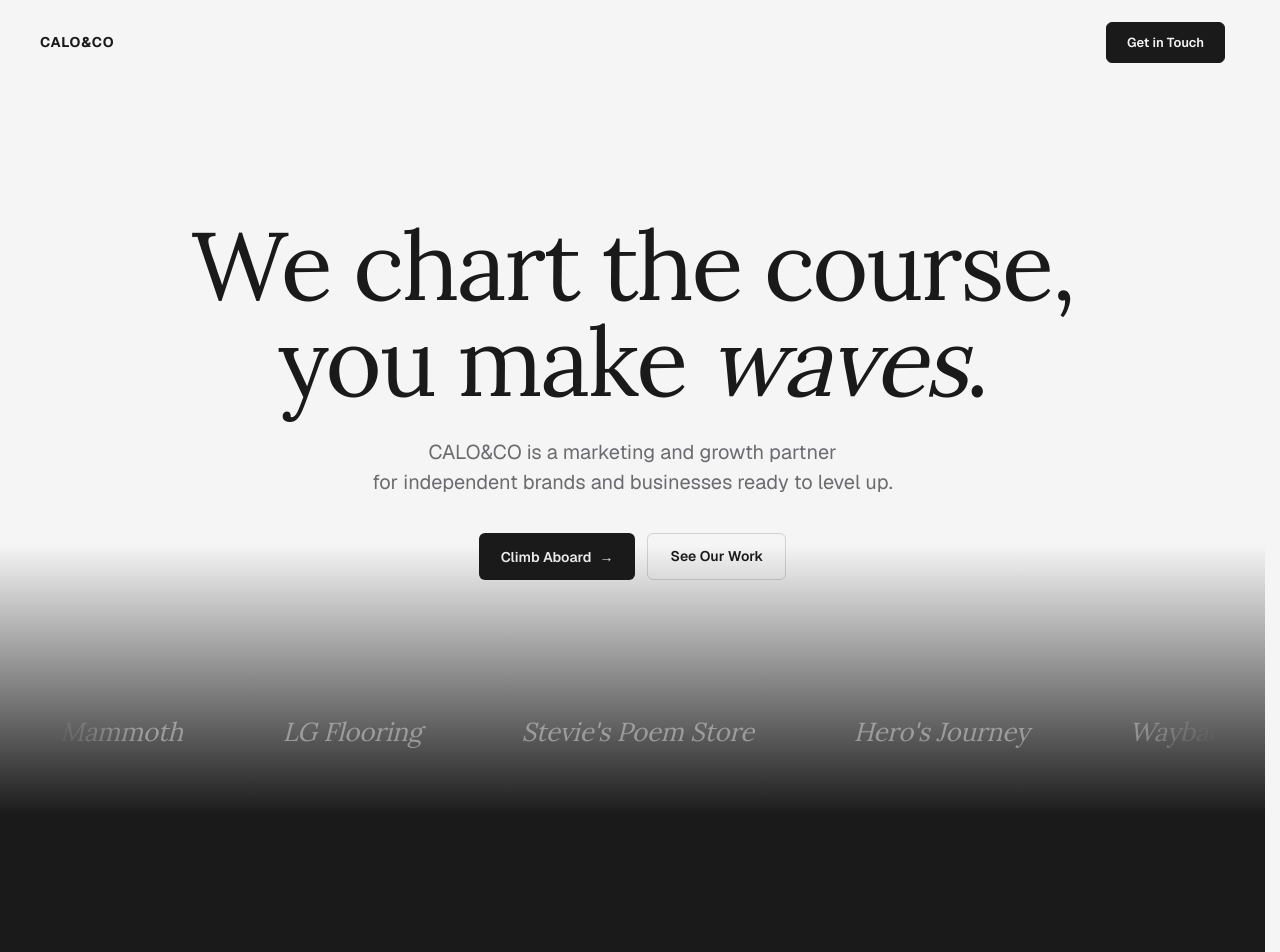
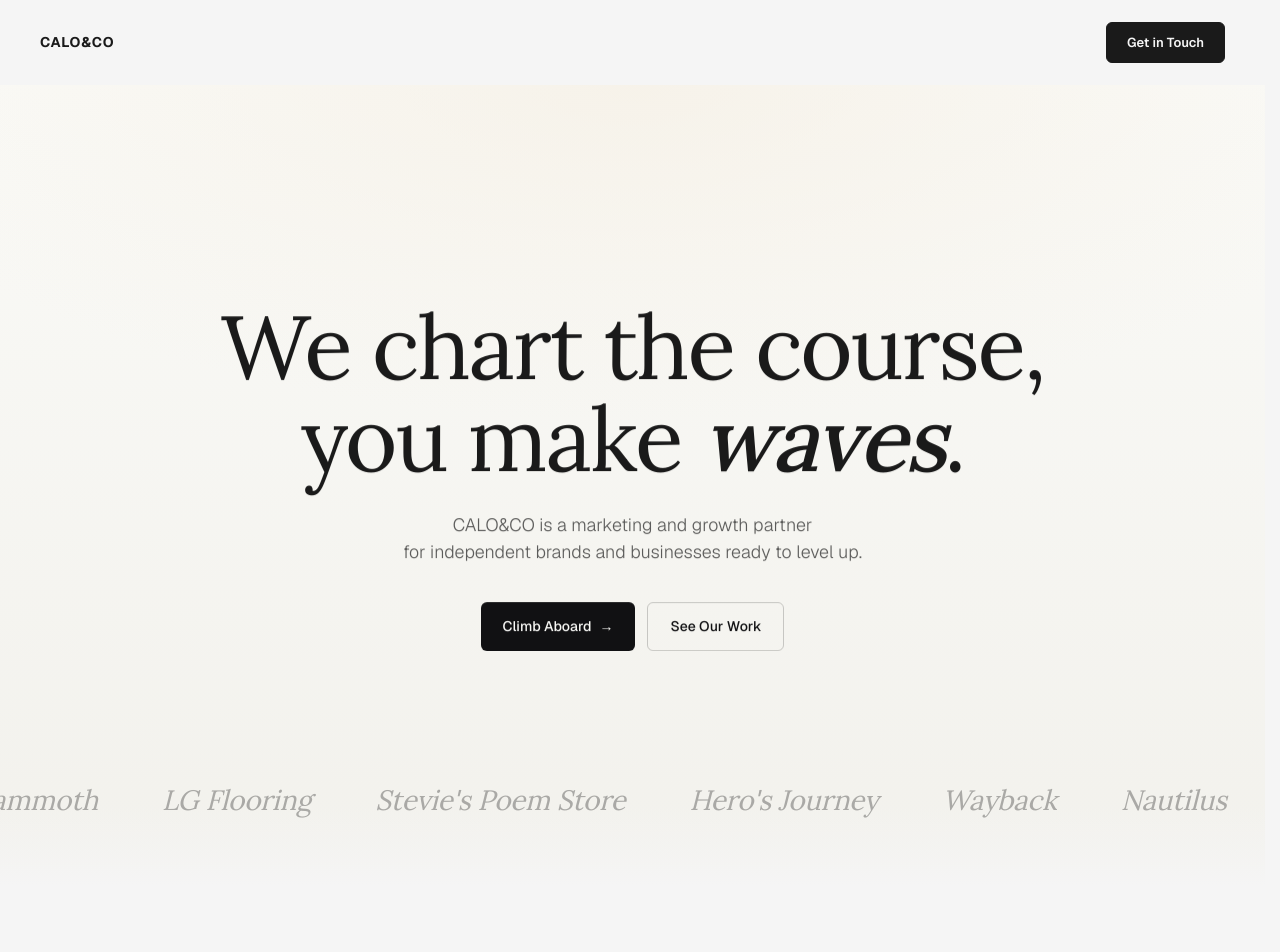
Before and after one commit to mikexcalo/calo-co-site, a Next.js app: page / in a window 1280 px wide. Shown: the top 952 px of the page. Built offline with nearby package versions, Linux system fonts and the light colour scheme.

Commit message:
Hero→WhoWeAre Plunge transition
Co-Authored-By: Claude Opus 4.6 (1M context) <noreply@anthropic.com>

```diff
--- a/app/page.tsx
+++ b/app/page.tsx
@@ -1,7 +1,6 @@
 import RevealProvider from "@/components/RevealProvider";
 import Nav from "@/components/Nav";
-import Hero from "@/components/Hero";
-import WhoWeAre from "@/components/WhoWeAre";
+import HeroPlunge from "@/components/HeroPlunge";
 import WhatWeDo from "@/components/WhatWeDo";
 import WhoWeServe from "@/components/WhoWeServe";
 import Journey from "@/components/Journey";
@@ -20,8 +19,7 @@ export default function Home() {
       <RevealProvider />
       <div className={styles.navStickyRegion}>
         <Nav />
-        <Hero />
-        <WhoWeAre />
+        <HeroPlunge />
       </div>
       <WhatWeDo />
       <WhoWeServe />
--- /dev/null
+++ b/components/HeroPlunge.module.css
@@ -0,0 +1,197 @@
+/* Plunge container — 300vh runway */
+.plunge {
+  position: relative;
+  height: 300vh;
+}
+
+/* Inner stage — sticky for the dive */
+.stage {
+  position: sticky;
+  top: 0;
+  height: 100vh;
+  overflow: hidden;
+  /* Hero gradient: vertical paper→ivory with a soft warm wash from the top */
+  background:
+    radial-gradient(ellipse 90% 60% at 50% 0%, rgba(245, 239, 228, 0.7), transparent 70%),
+    linear-gradient(180deg, #FAFAF7 0%, #F2F1EC 100%);
+}
+
+/* The dark overlay that fades in to cover the cream gradient */
+.stage::before {
+  content: '';
+  position: absolute;
+  inset: 0;
+  background: #111113;
+  opacity: clamp(0, calc((var(--p, 0) - 0.2) * 1.6), 1);
+  z-index: 1;
+  pointer-events: none;
+}
+
+/* Layer base */
+.layer {
+  position: absolute;
+  inset: 0;
+  display: flex;
+  flex-direction: column;
+  align-items: center;
+  justify-content: center;
+  padding: 0 64px;
+  will-change: transform, opacity;
+  z-index: 2;
+}
+
+/* HERO layer — translates upward as you dive */
+.layerHero {
+  transform: translateY(calc(var(--p, 0) * -110vh));
+}
+
+/* WHO WE ARE layer — rises from below, fades in after --p > 0.4 */
+.layer02 {
+  transform: translateY(calc((1 - var(--p, 0)) * 80vh));
+  opacity: clamp(0, calc((var(--p, 0) - 0.4) * 2.5), 1);
+  z-index: 3;
+}
+
+/* HERO content */
+.heroHeadline {
+  font-family: var(--font-lora), Georgia, serif;
+  font-weight: 400;
+  font-size: clamp(2.75rem, 7vw, 6rem);
+  line-height: 1.02;
+  letter-spacing: -0.025em;
+  text-align: center;
+  color: #1A1A1A;
+  max-width: 1100px;
+  margin: 0;
+}
+.heroHeadline em { font-style: italic; font-weight: 500; }
+
+.heroSub {
+  font-family: var(--font-geist), system-ui, sans-serif;
+  font-weight: 300;
+  font-size: clamp(1rem, 1.4vw, 1.25rem);
+  line-height: 1.5;
+  text-align: center;
+  margin-top: 28px;
+  color: rgba(26, 26, 26, 0.7);
+  max-width: 720px;
+}
+
+.heroCtas {
+  display: flex;
+  gap: 12px;
+  margin-top: 36px;
+}
+
+.btnPrimary,
+.btnSecondary {
+  font-family: var(--font-geist), system-ui, sans-serif;
+  font-weight: 500;
+  font-size: 14px;
+  padding: 13px 22px;
+  border-radius: 6px;
+  cursor: pointer;
+  display: inline-flex;
+  align-items: center;
+  gap: 8px;
+  border: none;
+  text-decoration: none;
+  transition: gap 200ms;
+}
+.btnPrimary { background: #111113; color: #FAFAF7; }
+.btnSecondary {
+  background: transparent;
+  color: #111113;
+  border: 1px solid rgba(17, 17, 19, 0.2);
+}
+.btnPrimary:hover, .btnSecondary:hover { gap: 12px; }
+
+/* MARQUEE — at bottom of hero, fades out by --p = 0.3 */
+.marquee {
+  position: absolute;
+  bottom: 64px;
+  left: 0;
+  right: 0;
+  overflow: hidden;
+  white-space: nowrap;
+  z-index: 2;
+  opacity: clamp(0, calc(1 - var(--p, 0) * 3.3), 1);
+  transition: none;
+}
+.marqueeTrack {
+  display: inline-block;
+  animation: heroPlunge-scroll-left 30s linear infinite;
+}
+.marqueeLogo {
+  display: inline-block;
+  font-family: var(--font-lora), Georgia, serif;
+  font-style: italic;
+  font-size: 28px;
+  color: rgba(26, 26, 26, 0.35);
+  margin: 0 32px;
+  letter-spacing: -0.01em;
+}
+@keyframes heroPlunge-scroll-left {
+  from { transform: translateX(0); }
+  to { transform: translateX(-50%); }
+}
+
+/* Bottom fade on hero — fades out as you dive */
+.heroFade {
+  position: absolute;
+  bottom: 0;
+  left: 0;
+  right: 0;
+  height: 80px;
+  background: linear-gradient(180deg, transparent, #F5F5F5);
+  z-index: 1;
+  pointer-events: none;
+  opacity: clamp(0, calc(1 - var(--p, 0) * 3), 1);
+}
+
+/* WHO WE ARE content */
+.wwEyebrow {
+  font-family: var(--font-ibm-plex-mono), ui-monospace, monospace;
+  font-size: 11px;
+  letter-spacing: 0.22em;
+  text-transform: uppercase;
+  color: rgba(245, 245, 245, 0.65);
+  margin-bottom: 24px;
+  text-align: center;
+}
+
+.wwHeadline {
+  font-family: var(--font-lora), Georgia, serif;
+  font-weight: 400;
+  font-size: clamp(2rem, 5vw, 4rem);
+  line-height: 1.08;
+  letter-spacing: -0.025em;
+  text-align: center;
+  max-width: 980px;
+  color: #FAFAF7;
+  margin: 0;
+}
+.wwHeadline em { font-style: italic; font-weight: 500; }
+
+.wwLede {
+  font-family: var(--font-geist), system-ui, sans-serif;
+  font-weight: 300;
+  font-size: clamp(1rem, 1.4vw, 1.2rem);
+  line-height: 1.55;
+  text-align: center;
+  margin-top: 28px;
+  color: rgba(245, 245, 245, 0.7);
+  max-width: 760px;
+}
+
+@media (max-width: 880px) {
+  .layer { padding: 0 24px; }
+  .heroHeadline { font-size: clamp(2.25rem, 9vw, 3.5rem); }
+  .heroSub { font-size: 1rem; margin-top: 20px; }
+  .heroSub br { display: none; }
+  .heroCtas { flex-direction: column; gap: 10px; width: 100%; max-width: 320px; }
+  .btnPrimary, .btnSecondary { justify-content: center; }
+  .wwHeadline { font-size: clamp(1.75rem, 7vw, 2.75rem); }
+  .marqueeLogo { font-size: 20px; margin: 0 20px; }
+  .marquee { bottom: 40px; }
+}
--- /dev/null
+++ b/components/HeroPlunge.tsx
@@ -0,0 +1,101 @@
+'use client';
+
+import { useEffect, useRef } from 'react';
+import styles from './HeroPlunge.module.css';
+
+export default function HeroPlunge() {
+  const blockRef = useRef<HTMLDivElement | null>(null);
+
+  useEffect(() => {
+    const block = blockRef.current;
+    if (!block) return;
+
+    let raf = 0;
+
+    const update = () => {
+      raf = 0;
+      const rect = block.getBoundingClientRect();
+      const vh = window.innerHeight;
+      const total = block.offsetHeight - vh;
+      const scrolled = -rect.top;
+      const p = Math.max(0, Math.min(1, scrolled / total));
+      block.style.setProperty('--p', p.toFixed(4));
+    };
+
+    const onScroll = () => {
+      if (raf) return;
+      raf = requestAnimationFrame(update);
+    };
+
+    update();
+    window.addEventListener('scroll', onScroll, { passive: true });
+    window.addEventListener('resize', update);
+
+    return () => {
+      window.removeEventListener('scroll', onScroll);
+      window.removeEventListener('resize', update);
+      if (raf) cancelAnimationFrame(raf);
+    };
+  }, []);
+
+  return (
+    <div ref={blockRef} className={styles.plunge}>
+      <div className={styles.stage}>
+
+        {/* Subtle bottom fade on hero (fades out as you dive) */}
+        <div className={styles.heroFade} aria-hidden="true"></div>
+
+        {/* HERO layer */}
+        <div className={`${styles.layer} ${styles.layerHero}`}>
+          <h1 className={`${styles.heroHeadline} display`}>
+            We chart the course,<br />you make <em>waves</em>.
+          </h1>
+          <p className={styles.heroSub}>
+            CALO&amp;CO is a marketing and growth partner<br />
+            for independent brands and businesses ready to level up.
+          </p>
+          <div className={styles.heroCtas}>
+            <button className={styles.btnPrimary} data-modal-trigger="true">
+              Climb Aboard <span>&rarr;</span>
+            </button>
+            <a className={styles.btnSecondary} href="#stories">See Our Work</a>
+          </div>
+        </div>
+
+        {/* MARQUEE — fades out by --p = 0.3 */}
+        <div className={styles.marquee}>
+          <div className={styles.marqueeTrack}>
+            <span className={styles.marqueeLogo}>Pangaea</span>
+            <span className={styles.marqueeLogo}>Fuego</span>
+            <span className={styles.marqueeLogo}>Mammoth</span>
+            <span className={styles.marqueeLogo}>LG Flooring</span>
+            <span className={styles.marqueeLogo}>Stevie&apos;s Poem Store</span>
+            <span className={styles.marqueeLogo}>Hero&apos;s Journey</span>
+            <span className={styles.marqueeLogo}>Wayback</span>
+            <span className={styles.marqueeLogo}>Nautilus</span>
+            <span className={styles.marqueeLogo}>Pangaea</span>
+            <span className={styles.marqueeLogo}>Fuego</span>
+            <span className={styles.marqueeLogo}>Mammoth</span>
+            <span className={styles.marqueeLogo}>LG Flooring</span>
+            <span className={styles.marqueeLogo}>Stevie&apos;s Poem Store</span>
+            <span className={styles.marqueeLogo}>Hero&apos;s Journey</span>
+            <span className={styles.marqueeLogo}>Wayback</span>
+            <span className={styles.marqueeLogo}>Nautilus</span>
+          </div>
+        </div>
+
+        {/* WHO WE ARE layer */}
+        <div className={`${styles.layer} ${styles.layer02}`}>
+          <span className={`${styles.wwEyebrow} eyebrow`}>Who We Are</span>
+          <h2 className={`${styles.wwHeadline} display`}>
+            We are <em>navigators</em>, builders, and signal-makers for ambitious independents.
+          </h2>
+          <p className={styles.wwLede}>
+            CALO&amp;CO is a small studio with a long horizon. We partner with founders building businesses worth remembering — not the loudest in the room, but the ones with the strongest signal.
+          </p>
+        </div>
+
+      </div>
+    </div>
+  );
+}
```
